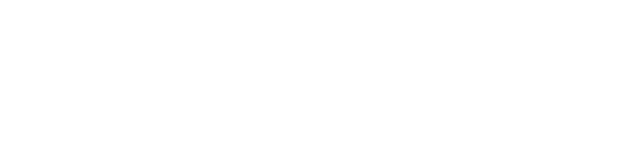
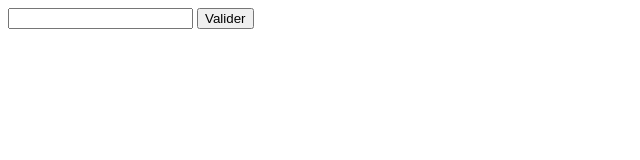
Before and after one commit to Nicolas11179/dc5_b_PERON_Nicolas, a plain HTML site: page ex04:/index.html in a window 1280 px wide. Shown: the whole page, without its empty margins (0-640 px from the left). Drawn offline with Linux system fonts and the light colour scheme.

Commit message:
Fin exercice 04

```diff
--- /dev/null
+++ b/ex03:/fr_print_numbers.js
@@ -0,0 +1,3 @@
+let numbers = ['2', '1', '3', '4', '5', '7', '8', '6', '9'];
+
+console.log(numbers.sort().join());
--- a/ex04:/ft_print_is_negative.js
+++ b/ex04:/ft_print_is_negative.js
@@ -1,7 +1,11 @@
-let numbers = -45;
+function number() {
 
-if (numbers<0) {
-    console.log('N')
-  } else {
-    console.log('P')
-  }
+    var nombre = document.getElementById("in").value;
+
+    if (nombre<0) {
+        alert('N');
+    } else {
+        alert('P');
+    }
+
+}
--- a/ex04:/index.html
+++ b/ex04:/index.html
@@ -9,5 +9,8 @@
 
   <body>
 
+    <input type="number" name="howmuch" id="in">
+    <button type="button" onclick="number();">Valider</button>
+
   </body>
 </html>
```
